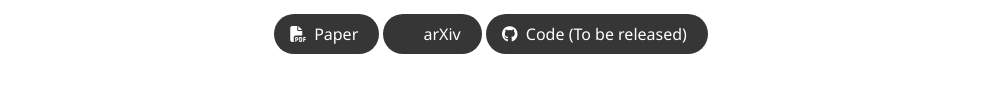
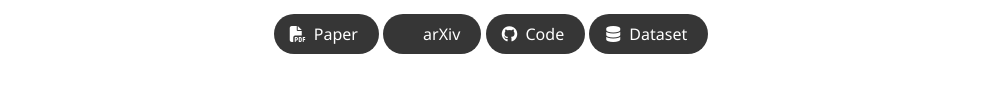
Before and after one commit to quan5609/moblurf-site, a plain HTML site: page index.html in a window 1280 px wide. Shown: the part 419-523 px from the top of the page, without its empty margins (149-1132 px from the left). Drawn offline with nearby package versions, Linux system fonts and the light colour scheme; some packages are replaced by stand-ins of ours; some icons are missing; a web font is replaced by a local one.

Commit message:
add dataset

```diff
--- a/index.html
+++ b/index.html
@@ -145,10 +145,19 @@
                   <span class="icon">
                       <i class="fab fa-github"></i>
                   </span>
-                  <span>Code (To be released)</span>
+                  <span>Code</span>
                   </a>
               </span>
-
+              <!-- Dataset Link. -->
+              <span class="link-block">
+                <a target="_blank" rel="noopener noreferrer" href="https://huggingface.co/datasets/ImJongminPark/BlurryIPhone"
+                   class="external-link button is-normal is-rounded is-dark">
+                  <span class="icon">
+                      <i class="fas fa-database"></i>
+                  </span>
+                  <span>Dataset</span>
+                  </a>
+              </span>
             </div>
 
           </div>
```
